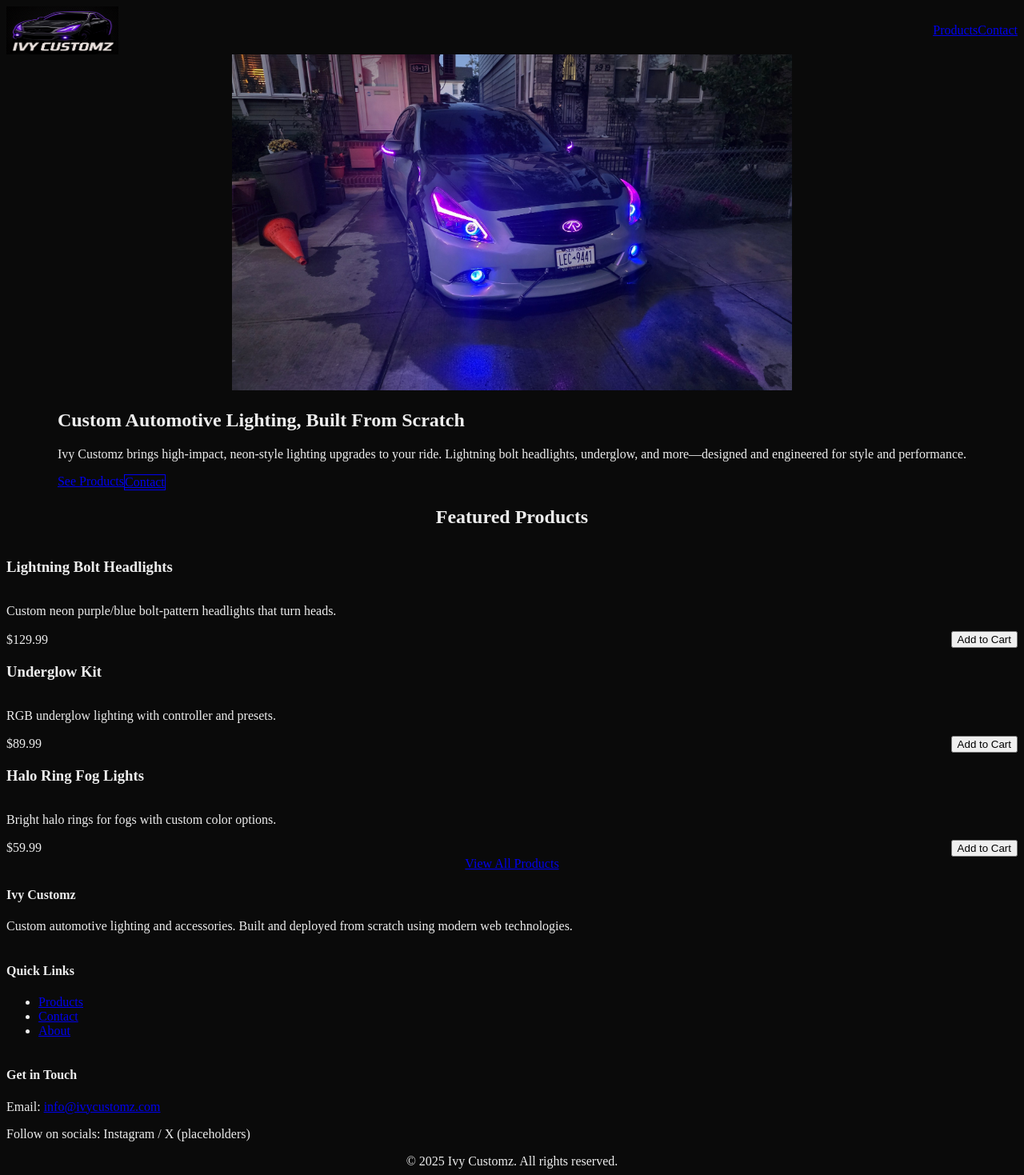
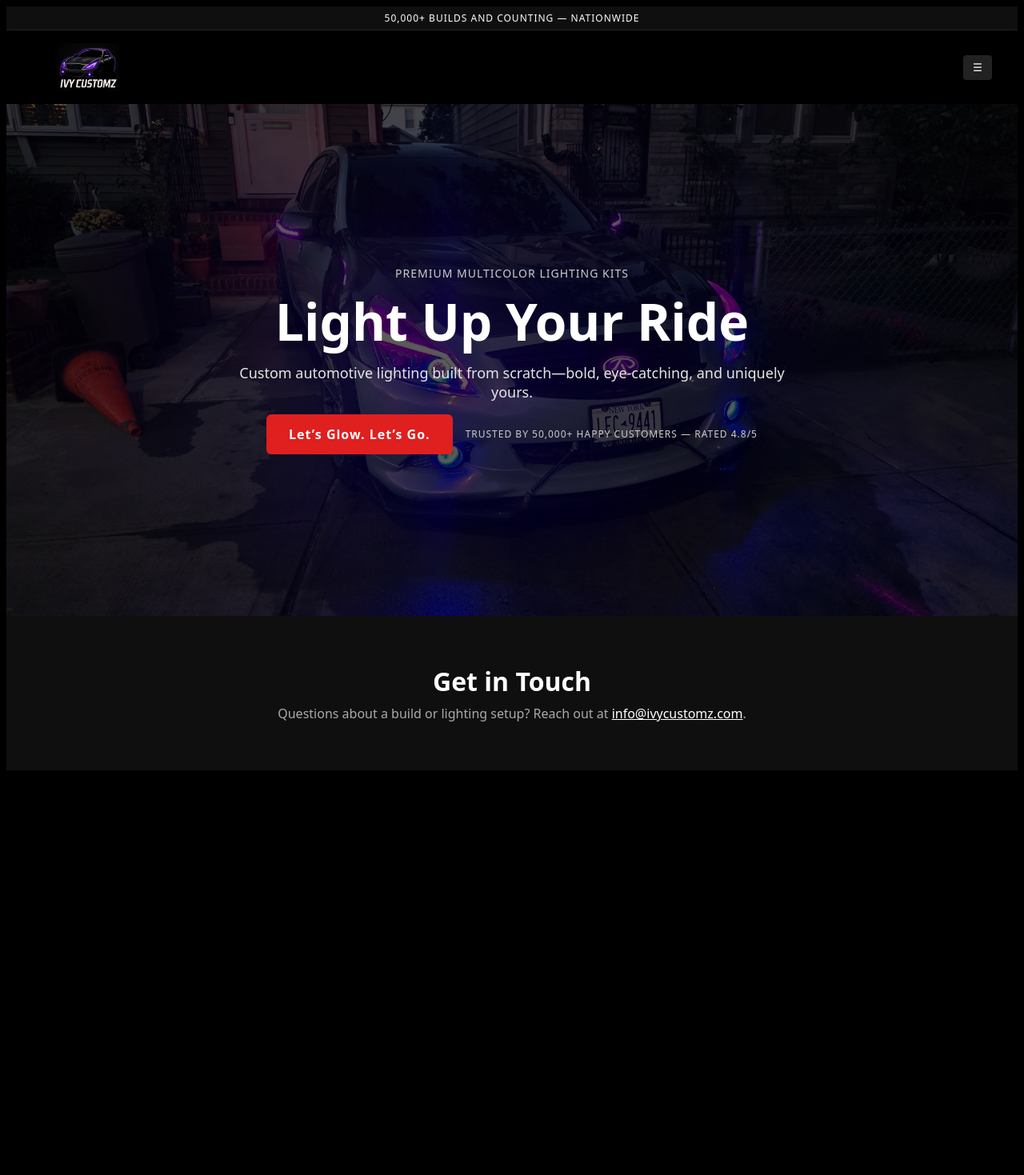
Before and after one commit to mahdiivan/ivycustomz.com, a Next.js app in the folder client/: page / in a window 1280 px wide. Shown: the whole page at 80% size. After the commit the page ends 971 px from the top, so only its background shows below. Built offline with nearby package versions, Linux system fonts and the light colour scheme; grey boxes are pictures that could not be loaded.

Commit message:
Redid landing page

```diff
--- a/client/postcss.config.js
+++ b/client/postcss.config.js
@@ -1,4 +1,3 @@
-
 module.exports = {
   plugins: {
     "@tailwindcss/postcss": {},
--- a/client/src/app/globals.css
+++ b/client/src/app/globals.css
@@ -2,12 +2,32 @@
 @tailwind components;
 @tailwind utilities;
 
-:root {
-  --background: #0a0a0a;
-  --foreground: #ededed;
+/* Fade-in utility */
+@keyframes fadeIn {
+  from {
+    opacity: 0;
+    transform: translateY(6px);
+  }
+  to {
+    opacity: 1;
+    transform: translateY(0);
+  }
+}
+.fade-in {
+  animation: fadeIn 0.6s ease forwards;
+  opacity: 0;
+}
+.delay-100 {
+  animation-delay: 0.1s;
+}
+.delay-200 {
+  animation-delay: 0.2s;
+}
+.delay-300 {
+  animation-delay: 0.3s;
 }
 
 body {
-  background: var(--background);
-  color: var(--foreground);
+  background: black;
+  color: white;
 }
--- a/client/src/app/layout.js
+++ b/client/src/app/layout.js
@@ -22,7 +22,7 @@ export default function RootLayout({ children }) {
   return (
     <html lang="en">
       <body
-        className={`${geistSans.variable} ${geistMono.variable} antialiased bg-gradient-to-br from-gray-900 via-black to-gray-800 text-white`}
+        className={`${geistSans.variable} ${geistMono.variable} antialiased bg-black text-white`}
       >
         {children}
       </body>
--- a/client/src/app/page.js
+++ b/client/src/app/page.js
@@ -1,173 +1,122 @@
-
-import Image from "next/image";
-
-const products = [
-  {
-    id: "led-headlight",
-    name: "Lightning Bolt Headlights",
-    price: 129.99,
-    description: "Custom neon purple/blue bolt-pattern headlights that turn heads.",
-    image: "/product1.jpg",
-  },
-  {
-    id: "underglow",
-    name: "Underglow Kit",
-    price: 89.99,
-    description: "RGB underglow lighting with controller and presets.",
-    image: "/product2.jpg",
-  },
-  {
-    id: "halo-rings",
-    name: "Halo Ring Fog Lights",
-    price: 59.99,
-    description: "Bright halo rings for fogs with custom color options.",
-    image: "/product3.jpg",
-  },
-];
-
+// client/src/app/page.js
 export default function Home() {
   return (
-    <main className="min-h-screen bg-gradient-to-br from-gray-900 via-black to-gray-800 text-white">
-      {/* Navigation */}
-      <nav className="max-w-7xl mx-auto px-6 py-4 flex justify-between items-center">
-        <div className="flex items-center gap-2">
-          <Image src="/logo.png" alt="Ivy Customz" width={140} height={60} />
+    <main style={{ background: "#000", color: "#fff", minHeight: "100vh", fontFamily: "system-ui, sans-serif" }}>
+        {/* Top bar */}
+        <div style={{ background: "#0f0f0f", textAlign: "center", fontSize: "12px", padding: "6px 0", textTransform: "uppercase", letterSpacing: "1px", borderBottom: "1px solid #222" }}>
+          50,000+ builds and counting — nationwide
         </div>
-        <div className="flex gap-6 font-medium">
-          <a href="#products" className="hover:underline">
-            Products
-          </a>
-          <a href="#contact" className="hover:underline">
-            Contact
-          </a>
+
+        {/* Header */}
+        <header style={{ position: "relative", zIndex: 10, padding: "16px 24px", display: "flex", justifyContent: "space-between", alignItems: "center", maxWidth: "1200px", margin: "0 auto" }}>
+          <div style={{ display: "flex", alignItems: "center" }}>
+            <img src="/logo.png" alt="Ivy Customz" width={140} height={60} style={{ objectFit: "contain" }} />
           </div>
+          <nav style={{ display: "none", gap: "32px", fontWeight: 600, fontSize: "14px" }} className="desktop-nav">
+            <a href="#" style={{ color: "#fff", textDecoration: "none" }}>Shop Products</a>
+            <a href="#" style={{ color: "#fff", textDecoration: "none" }}>Shop by Area</a>
+            <a href="#" style={{ color: "#fff", textDecoration: "none" }}>Bundle & Save</a>
+            <a href="#" style={{ color: "#fff", textDecoration: "none" }}>Shop by Vehicle</a>
+            <a href="#contact" style={{ color: "#fff", textDecoration: "none" }}>Info</a>
           </nav>
+          <div>
+            <button aria-label="menu" style={{ background: "#222", border: "none", padding: "8px 12px", color: "#fff", borderRadius: "4px" }}>
+              ☰
+            </button>
+          </div>
+        </header>
 
         {/* Hero */}
-      <section className="max-w-7xl mx-auto px-6 py-16 flex flex-col-reverse lg:flex-row items-center gap-12">
-        <div className="flex-1">
-          <h1 className="text-5xl font-bold mb-4">
-            Custom Automotive Lighting, Built From Scratch
+        <section
+          style={{
+            position: "relative",
+            display: "flex",
+            alignItems: "center",
+            justifyContent: "center",
+            height: "80vh",
+            overflow: "hidden",
+            textAlign: "center",
+          }}
+        >
+          {/* background image + overlay */}
+          <div
+            style={{
+              position: "absolute",
+              inset: 0,
+              backgroundImage: "url('/hero-car.jpg')",
+              backgroundSize: "cover",
+              backgroundPosition: "center",
+              filter: "brightness(0.8)",
+              zIndex: 1,
+            }}
+          />
+          <div
+            style={{
+              position: "absolute",
+              inset: 0,
+              background: "rgba(0,0,0,0.55)",
+              zIndex: 2,
+            }}
+          />
+
+          {/* content */}
+          <div
+            style={{
+              position: "relative",
+              zIndex: 10,
+              maxWidth: "900px",
+              padding: "0 24px",
+              display: "flex",
+              flexDirection: "column",
+              alignItems: "center",
+              gap: "16px",
+            }}
+          >
+            <div style={{ textTransform: "uppercase", letterSpacing: "1px", fontSize: "14px", color: "#ccc" }}>
+              Premium Multicolor Lighting Kits
+            </div>
+            <h1 style={{ margin: 0, fontSize: "64px", fontWeight: 800, lineHeight: 1.1 }}>
+              Light Up Your Ride
             </h1>
-          <p className="text-lg text-gray-300 mb-6">
-            Ivy Customz brings high-impact, neon-style lighting upgrades to your ride. Lightning bolt headlights, underglow, and more—designed and engineered for style and performance.
+            <p style={{ margin: 0, fontSize: "18px", maxWidth: "700px", color: "#e5e5e5" }}>
+              Custom automotive lighting built from scratch—bold, eye-catching, and uniquely yours.
             </p>
-          <div className="flex flex-wrap gap-4">
+            <div style={{ display: "flex", flexWrap: "wrap", gap: "16px", alignItems: "center", justifyContent: "center" }}>
               <a
-              href="#products"
-              className="inline-block px-6 py-3 bg-purple-600 hover:bg-purple-500 rounded-md font-semibold shadow-lg transition"
+                href="#"
+                style={{
+                  background: "#e01f1f",
+                  padding: "14px 28px",
+                  color: "#fff",
+                  fontWeight: "700",
+                  borderRadius: "6px",
+                  textDecoration: "none",
+                  letterSpacing: "1px",
+                  display: "inline-block",
+                }}
               >
-              See Products
+                Let’s Glow. Let’s Go.
               </a>
-            <a
-              href="#contact"
-              className="inline-block px-6 py-3 border border-white rounded-md font-semibold hover:bg-white hover:text-black transition"
-            >
-              Contact
-            </a>
+              <div style={{ fontSize: "12px", textTransform: "uppercase", letterSpacing: "1px", color: "#ccc" }}>
+                Trusted by 50,000+ happy customers — rated 4.8/5
               </div>
-        </div>
-        <div className="flex-1 flex justify-center">
-          <div className="relative w-full max-w-lg rounded-xl overflow-hidden shadow-2xl">
-            <Image
-              src="/hero-car.jpg"
-              alt="Custom car with lighting"
-              width={700}
-              height={420}
-              className="object-cover"
-              priority
-            />
             </div>
           </div>
         </section>
 
-      {/* Featured Products */}
-      <section id="products" className="py-20">
-        <div className="max-w-7xl mx-auto px-6">
-          <h2 className="text-4xl font-bold text-center mb-8">Featured Products</h2>
-          <div className="grid gap-8 sm:grid-cols-2 lg:grid-cols-3">
-            {products.map((p) => (
-              <div
-                key={p.id}
-                className="bg-gray-800 rounded-xl overflow-hidden shadow-lg flex flex-col hover:scale-[1.02] transition-transform"
-              >
-                <div className="relative h-48">
-                  <Image
-                    src={p.image}
-                    alt={p.name}
-                    fill
-                    className="object-cover"
-                    sizes="(max-width: 768px) 100vw, 33vw"
-                  />
-                </div>
-                <div className="p-5 flex-1 flex flex-col">
-                  <h3 className="text-xl font-semibold mb-2">{p.name}</h3>
-                  <p className="text-sm text-gray-300 mb-4 flex-1">{p.description}</p>
-                  <div className="flex items-center justify-between mt-2">
-                    <span className="font-bold text-lg">${p.price.toFixed(2)}</span>
-                    <button className="px-4 py-2 bg-purple-600 hover:bg-purple-500 rounded-md font-medium transition">
-                      Add to Cart
-                    </button>
+        {/* Contact */}
+        <div id="contact" style={{ background: "#0f0f0f", padding: "60px 24px" }}>
+          <div style={{ maxWidth: "800px", margin: "0 auto", textAlign: "center" }}>
+            <h2 style={{ fontSize: "32px", margin: "0 0 8px", fontWeight: 700 }}>Get in Touch</h2>
+            <p style={{ margin: 0, color: "#aaa" }}>
+              Questions about a build or lighting setup? Reach out at{" "}
+              <a href="mailto:info@ivycustomz.com" style={{ color: "#fff", textDecoration: "underline" }}>
+                info@ivycustomz.com
+              </a>
+              .
+            </p>
           </div>
         </div>
-              </div>
-            ))}
-          </div>
-          <div className="text-center mt-12">
-            <a
-              href="#"
-              className="inline-block px-8 py-4 bg-white text-black font-semibold rounded-lg shadow hover:opacity-90 transition"
-            >
-              View All Products
-            </a>
-          </div>
-        </div>
-      </section>
-
-      {/* Footer / Contact */}
-      <footer id="contact" className="bg-gray-900 py-12 mt-16">
-        <div className="max-w-6xl mx-auto px-6 grid grid-cols-1 md:grid-cols-3 gap-8">
-          <div>
-            <h4 className="font-bold text-lg mb-2">Ivy Customz</h4>
-            <p className="text-sm text-gray-400">
-              Custom automotive lighting and accessories. Built and deployed from scratch using modern web technologies.
-            </p>
-          </div>
-          <div>
-            <h4 className="font-bold text-lg mb-2">Quick Links</h4>
-            <ul className="text-sm space-y-1">
-              <li>
-                <a href="#products" className="hover:underline">
-                  Products
-                </a>
-              </li>
-              <li>
-                <a href="#contact" className="hover:underline">
-                  Contact
-                </a>
-              </li>
-              <li>
-                <a href="#" className="hover:underline">
-                  About
-                </a>
-              </li>
-            </ul>
-          </div>
-          <div>
-            <h4 className="font-bold text-lg mb-2">Get in Touch</h4>
-            <p className="text-sm">
-              Email:{" "}
-              <a href="mailto:info@ivycustomz.com" className="underline">
-                info@ivycustomz.com
-              </a>
-            </p>
-            <p className="text-sm mt-2">Follow on socials: Instagram / X (placeholders)</p>
-          </div>
-        </div>
-        <div className="text-center text-xs text-gray-500 mt-8">
-          © {new Date().getFullYear()} Ivy Customz. All rights reserved.
-        </div>
-      </footer>
     </main>
   );
 }
--- a/client/tailwind.config.js
+++ b/client/tailwind.config.js
@@ -1,7 +1,12 @@
-// tailwind.config.js
 /** @type {import('tailwindcss').Config} */
 module.exports = {
   content: ["./src/app/**/*.{js,ts,jsx,tsx}"],
-  theme: { extend: {} },
+  theme: {
+    extend: {
+      colors: {
+        brandRed: "#ff2f2f",
+      },
+    },
+  },
   plugins: [],
 };
```
Also changed, not shown: client/package.json (+5 -3 lines), 1 other file (tests, documents, lock files or other folders). Lines whose indentation alone changed are shown as unchanged.
